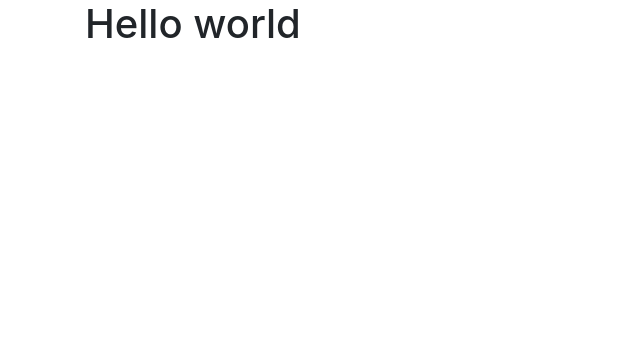
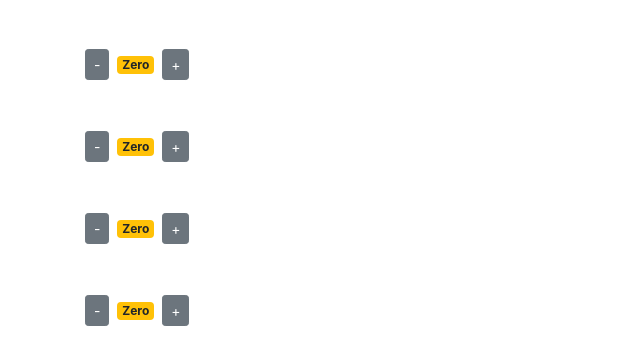
Before and after one commit to reginabattle/cart-react, a React (Create React App) app: page / in a window 1280 px wide. Shown: the top 364 px of the page, without its empty margins (0-640 px from the left). Built offline with nearby package versions, Linux system fonts and the light colour scheme.

Commit message:
Create counters component

```diff
--- a/src/components/counter.js
+++ b/src/components/counter.js
@@ -17,9 +17,9 @@
 	render() {
 		return (
 			<div className="container pt-5">
-				<button onClick={this.handleDecrement} className="btn btn-secondary btn-sm">Decrement</button>
+				<button onClick={this.handleDecrement} className="btn btn-secondary btn-sm">-</button>
 				<span className={ this.getBadgeClasses() }>{ this.formatCount() }</span>
-				<button onClick={this.handleIncrement} className="btn btn-secondary btn-sm">Increment</button>
+				<button onClick={this.handleIncrement} className="btn btn-secondary btn-sm">+</button>
 			</div>
 		);
 	}
--- /dev/null
+++ b/src/components/counters.js
@@ -0,0 +1,23 @@
+import React, { Component} from 'react';
+import Counter from './counter';
+
+class Counters extends Component {
+	state = {
+		counters: [
+			{id: 1, value: 0},
+			{id: 2, value: 0},
+			{id: 3, value: 0},
+			{id: 4, value: 0},
+		]
+	}
+
+	render() {
+		return (
+			<div>
+				{ this.state.counters.map(counter => <Counter key={counter.id} />)}
+			</div>
+		)
+	}
+}
+
+export default Counters;
--- a/src/index.js
+++ b/src/index.js
@@ -1,7 +1,7 @@
 import React from 'react';
 import ReactDOM from 'react-dom';
-import App from './App';
+import Counters from './components/counters';
 import './index.css';
 import 'bootstrap/dist/css/bootstrap.css'
 
-ReactDOM.render(<App />, document.getElementById('root'));
+ReactDOM.render(<Counters />, document.getElementById('root'));
```
